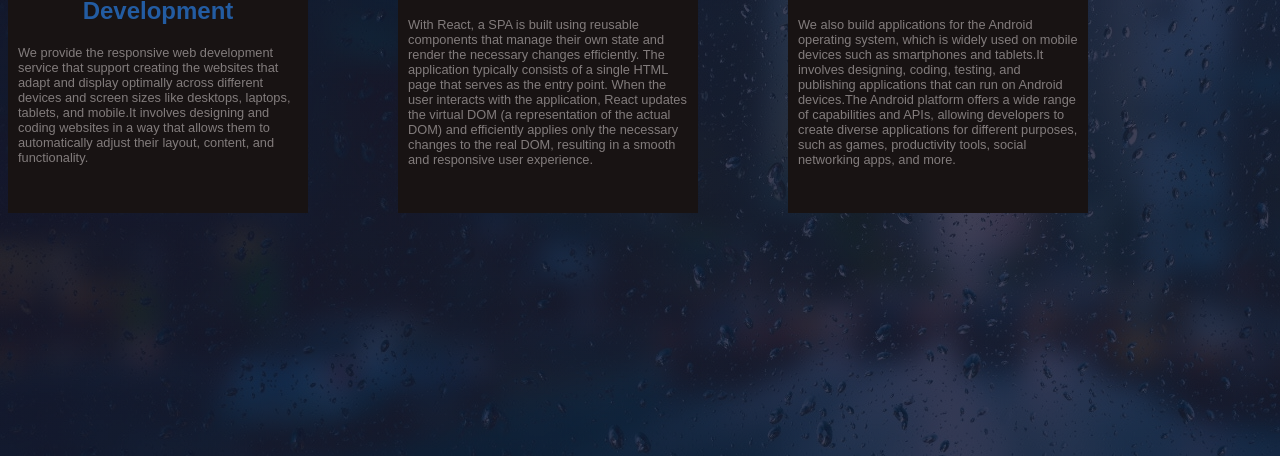
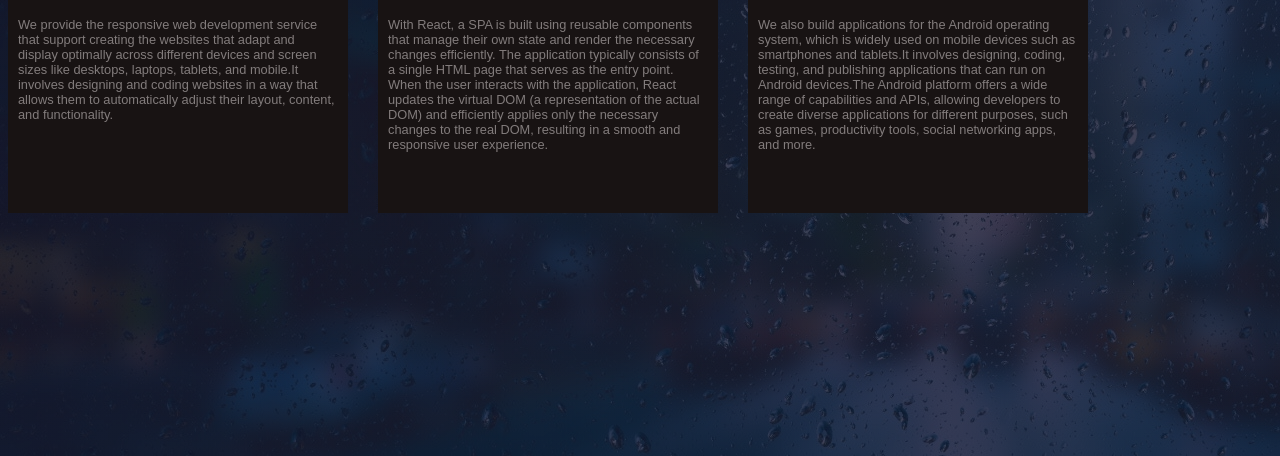
Before and after one commit to bharatjc/portfolio.github.io, a plain HTML site: page services.html in a window 1280 px wide. Shown: the part 344-800 px from the top of the page. Drawn offline with Linux system fonts and the light colour scheme.

Commit message:
Update services.html

```diff
--- a/services.html
+++ b/services.html
@@ -31,7 +31,7 @@
       }
       .left {
         background-color: rgb(24, 19, 19);
-        width: 300px;
+        width: 340px;
         height: 300px;
       }
       .left img {
@@ -55,7 +55,7 @@
       }
       .mid {
         background-color: rgb(24, 19, 19);
-        width: 300px;
+        width: 340px;
         height: 300px;
       }
       .mid img {
@@ -79,7 +79,7 @@
       }
       .right {
         background-color: rgb(24, 19, 19);
-        width: 300px;
+        width: 340px;
         height: 300px;
       }
       .right img {
```
